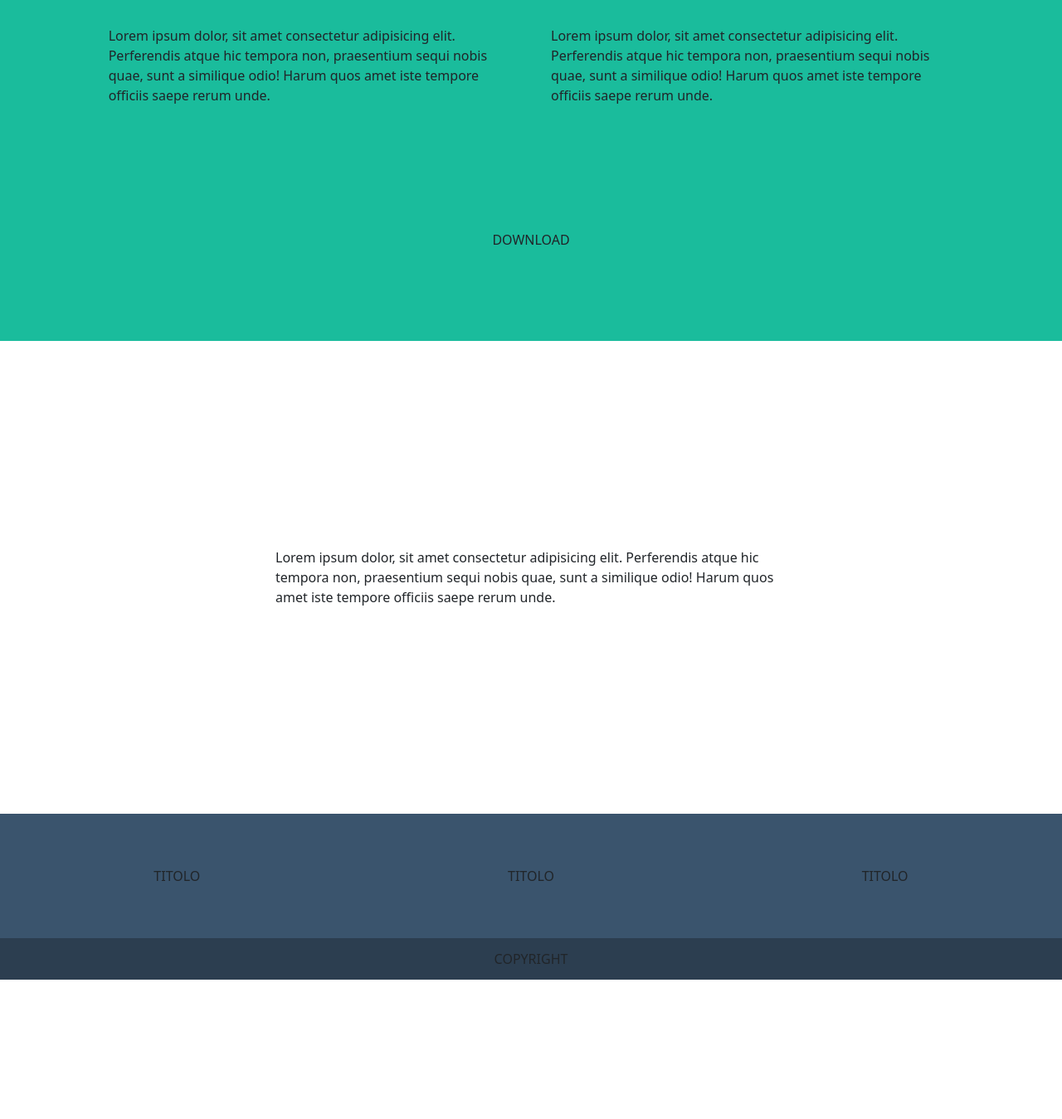
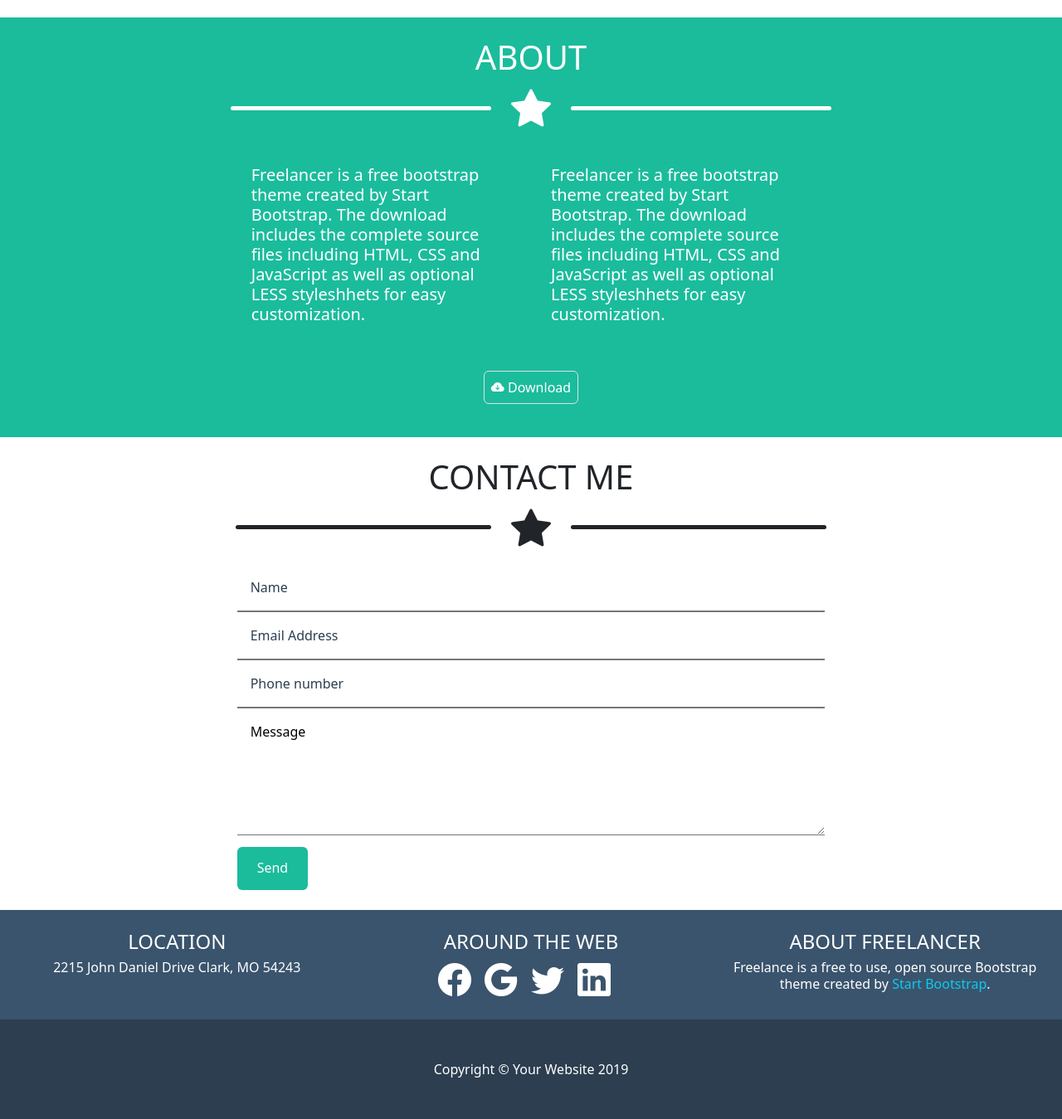
Before and after one commit to PinoMacri/html-css-bootstrap-freelancer, a plain HTML site: page index.html in a window 1280 px wide. Shown: the part 1421-2770 px from the top of the page at 83% size. Before the commit the page ends 2602 px from the top, so only its background shows below. Drawn offline with nearby package versions, Linux system fonts and the light colour scheme.

Commit message:
Esercizio Consegnato

```diff
--- a/css/style.css
+++ b/css/style.css
@@ -1,19 +1,16 @@
 /*GENERAL*/
 header {
-    min-height: 500px;
+    min-height: 100px;
 }
 .navbar {
     background-color: #2C3E50;
     height: 100px;
 }
-.jumbotron {
-    height: 500px;
-}
-main {
+main,aside {
     min-height: 200px;
 }
-aside {
-    min-height: 200px;
+.myJumbotron {
+    min-height: 470px;
 }
 /*UTILITIES*/
 .bckRed {
@@ -35,6 +32,26 @@ aside {
 .navbar-toggler-icon {
     filter: invert(1);
 }
+/*JUMBOTRON*/
+.segmentStars {
+    height: 5px;
+}
+@media screen and (min-width:768px) {
+    .col-12 h1 {
+        font-size: 50px;
+    }
+    .col-12 .textJumbotron p {
+        font-size: 25px;
+    }
+}
+@media screen and (min-width:992px) {
+    .col-12 h1 {
+    font-size: 70px;
+   }
+    .col-12 .textJumbotron p {
+        font-size: 30px;
+    }
+}
 /*MAIN*/
 main div .h-small {
     height: 100px;
@@ -44,10 +61,10 @@ main .col-12 {
     min-height: 50px;
 }
 /*ASIDE*/
-aside .row {
-    min-height: 570px;
+::placeholder {
+    color: #2C3E50;
 }
 /*FOOTER*/
 footer {
-    height: 200px;
+    min-height: 100px;
 }
--- a/index.html
+++ b/index.html
@@ -20,7 +20,9 @@
         <nav class="navbar container navbar-expand-md bckDarkBlue ">
             <div class="container-fluid bckDarkBlue p-0">
                 <a class="navbar-brand text-white" href="#"><b>START BOOTSTRAP</b></a>
-              <button class="navbar-toggler border-white" type="button" data-bs-toggle="collapse" data-bs-target="#navbarNav" aria-controls="navbarNav" aria-expanded="false" aria-label="Toggle navigation">
+                <button class="navbar-toggler border-white" type="button" data-bs-toggle="collapse"
+                    data-bs-target="#navbarNav" aria-controls="navbarNav" aria-expanded="false"
+                    aria-label="Toggle navigation">
                     <span class="navbar-toggler-icon"></span>
                 </button>
                 <div class="collapse navbar-collapse justify-content-end" id="navbarNav">
@@ -38,24 +40,38 @@
                 </div>
             </div>
         </nav>
-
-
-
+    </header>
     <!-- jumbotron -->
-        <div class="row jumbotron bckAcqua justify-content-center ">
-            <div class="col-10 d-flex flex-column align-items-center justify-content-around">
-                <div class="cardPicture mb-2">IMMAGINE</div>
-                <div class="cardText">START BOOTSTRAP</div>
+    <div class="myJumbotron bckAcqua d-flex justify-content-center align-items-start p-md-5">
+        <div class="row container justify-content-center pt-2 ">
+            <div class="col-6 d-flex flex-column col-md-5 col-lg-3  ">
+                <img src="img/avatar.svg" class="img-fluid" alt="avatar">
+            </div>
+            <div class="col-12">
+                <h1 class="text-white text-center pt-3"><b>START BOOTSTRAP</b></h1>
+                <div class="d-flex justify-content-center align-items-center mt-4 mt-md-1">
+                    <div class="segmentStars w-25 bg-white rounded "></div>
+                    <span><i class="bi bi-star-fill text-white ms-2 me-2 display-5 ms-md-4 me-md-4"></i></span>
+                    <div class="segmentStars w-25 bg-white rounded"></div>
+                </div>
+                <div class="textJumbotron text-center mt-3 text-white mt-md-4">
+                    <p class="h5">GRAPHIC ARTIST - WEB DESIGNER - ILLUSTRATOR</p>
                 </div>
             </div>
-    </header>
+        </div>
+    </div>
 
     <!-- MAIN -->
     <main class="container">
         <div class="row">
             <!-- galleria -->
-            <div class="col-12 d-flex text-center h-small justify-content-center align-items-center">
-                <h3>TITOLO</h3>
+            <div>
+                <h2 class="text-center h1 pt-5"> <b>PORTFOLIO</b> </h2>
+            </div>
+            <div class="d-flex justify-content-center align-items-center mt-4 mt-md-1 pb-3">
+                <div class="segmentStars w-25 bg-dark rounded "></div>
+                <span><i class="bi bi-star-fill text-dark ms-2 me-2 display-6 ms-md-4 me-md-4"></i></span>
+                <div class="segmentStars w-25 bg-dark rounded"></div>
             </div>
             <div class="col-12 text-center mb-4 col-md-6 col-lg-4">
                 <img src="img/cabin.png" class="img-fluid rounded" alt="cabin">
@@ -79,40 +95,89 @@
     </main>
 
     <!-- ASIDE -->
-    <aside class="container-fluid">
+    <aside class="container-fluid ">
         <!-- about -->
-        <div class="row bckAcqua flex-column align-items-center justify-content-center flex-md-row align-items-md-stretch">
-            <div class="col-12 d-flex justify-content-center align-items-end mb-3 p-3">TITOLO</div>
-            <div class="col-4 p-4 col-lg-5">Lorem ipsum dolor, sit amet consectetur adipisicing elit. Perferendis atque
-                hic tempora non, praesentium sequi nobis quae, sunt a similique odio! Harum quos amet iste tempore
-                officiis saepe rerum unde.
+        <div class="row  flex-column bckAcqua ">
+            <div class="col-12 h1 text-center text-white pt-4">ABOUT</div>
+            <div class="col-12 d-flex justify-content-center align-items-center mb-3 text-white ">
+                <div class="segmentStars w-25 bg-white rounded "></div>
+                <span><i class="bi bi-star-fill text-white ms-2 me-2 display-5 ms-md-4 me-md-4"></i></span>
+                <div class="segmentStars w-25 bg-white rounded"></div>
             </div>
-            <div class="col-4 p-4 col-lg-5">Lorem ipsum dolor, sit amet consectetur adipisicing elit. Perferendis atque
-                hic tempora non, praesentium sequi nobis quae, sunt a similique odio! Harum quos amet iste tempore
-                officiis saepe rerum unde.
+            <div class="d-md-flex container col-7 col-md-10 col-lg-7  ">
+                <div class="p-4 text-white h5">Freelancer is a free bootstrap theme created by
+                    Start Bootstrap. The
+                    download includes the complete source files including HTML, CSS and JavaScript as well as optional
+                    LESS
+                    styleshhets for easy customization.
                 </div>
-            <div class="col-12 text-center mt-3 p-3">DOWNLOAD</div>
+                <div class="p-4 text-white h5">Freelancer is a free bootstrap theme created by
+                    Start Bootstrap. The
+                    download includes the complete source files including HTML, CSS and JavaScript as well as optional
+                    LESS
+                    styleshhets for easy customization.
+                </div>
+            </div>
+            <div class="col-12 text-center mt-3 p-3 pb-5 ">
+                <a class="text-white h6 text-decoration-none border rounded p-2" href="#">
+                    <i class="bi bi-cloud-arrow-down-fill"></i> Download
+                </a>
+            </div>
         </div>
 
         <!-- contatc me -->
-        <div class="row justify-content-center align-items-center">
-            <div class="col-6">
-                Lorem ipsum dolor, sit amet consectetur adipisicing elit. Perferendis atque hic tempora non, praesentium
-                sequi nobis quae, sunt a similique odio! Harum quos amet iste tempore officiis saepe rerum unde.
+        <div class="container-fluid">
+            <div class="row flex-column align-items-center pt-4">
+                <div class="col-12 h1 text-center text-dark">CONTACT ME</div>
+                <div class="col-12 d-flex justify-content-center align-items-center mb-3 text-white ">
+                    <div class="segmentStars w-25 bg-dark rounded "></div>
+                    <span><i class="bi bi-star-fill text-dark ms-2 me-2 display-5 ms-md-4 me-md-4"></i></span>
+                    <div class="segmentStars w-25 bg-dark rounded"></div>
+                </div>
+                <div class="col-7 col-7 col-md-10 col-lg-7 container">
+                    <form action="register.php">
+                        <input class="border-top-0 border-end-0 border-start-0 p-3 w-100" type="text" name="nome"
+                            id="nome" placeholder="Name">
+                        <input class="border-top-0 border-end-0 border-start-0 p-3 w-100" type="email" name="email"
+                            id="email" placeholder="Email Address">
+                        <input class="border-top-0 border-end-0 border-start-0 p-3 w-100" type="tel" name="phone"
+                            id="phone" placeholder="Phone number">
+                        <textarea class="border-top-0 border-end-0 border-start-0 p-3 w-100" name="message" id="message"
+                            cols="30" rows="5">Message</textarea>
+                        <button
+                            class="text-white border-0 rounded ps-4 pe-4 pt-3 pb-3 mt-2 mb-4 bckAcqua h6">Send</button>
+                    </form>
+                </div>
             </div>
         </div>
     </aside>
 
     <!-- FOOTER -->
     <footer class="container-fluid">
-        <div class="row h-75">
-            <div class="col-12 d-flex bckLightBlue align-items-center justify-content-center col-md-4  ">TITOLO</div>
-            <div class="col-12 d-flex bckLightBlue align-items-center justify-content-center col-md-4 ">TITOLO</div>
-            <div class="col-12 d-flex bckLightBlue align-items-center justify-content-center col-md-4 ">TITOLO</div>
+        <div class="row">
+            <div class="col-12   bckLightBlue align-items-center justify-content-center col-md-4 p-3 p-md-2 p-lg-4">
+                <h5 class="text-center text-white h4">LOCATION</h5>
+                <address class="text-center text-white h6"> 2215 John Daniel Drive Clark, MO 54243
+                </address>
+            </div>
+            <div class="col-12  bckLightBlue  col-md-4 p-3 p-md-2 p-lg-4">
+                <h5 class="text-center text-white h4 d-block">AROUND THE WEB</h5>
+                <div class="d-flex justify-content-center">
+                    <i class="bi bi-facebook text-white display-6 me-3"></i>
+                    <i class="bi bi-google text-white display-6 me-3"></i>
+                    <i class="bi bi-twitter text-white display-6 me-3"></i>
+                    <i class="bi bi-linkedin text-white display-6 me-3"></i>
+                </div>
+            </div>
+            <div class="col-12  bckLightBlue col-md-4 p-3 p-md-2 p-lg-4">
+                <h5 class="text-center text-white h4">ABOUT FREELANCER</h5>
+                <p class="text-center text-white h6"> Freelance is a free to use, open source Bootstrap theme created by <span class="text-info">Start Bootstrap</span>.
+                </p>
+            </div>
         </div>
 
-        <div class="row h-25">
-            <div class="col-12 d-flex bckDarkBlue align-items-center justify-content-center ">COPYRIGHT</div>
+        <div class="row">
+            <div class="col-12 d-flex bckDarkBlue align-items-center justify-content-center p-4  p-lg-5"><p class="text-white m-0">Copyright ©  Your Website 2019</p></div>
         </div>
     </footer>
 
```
Lines whose indentation alone changed are shown as unchanged.
